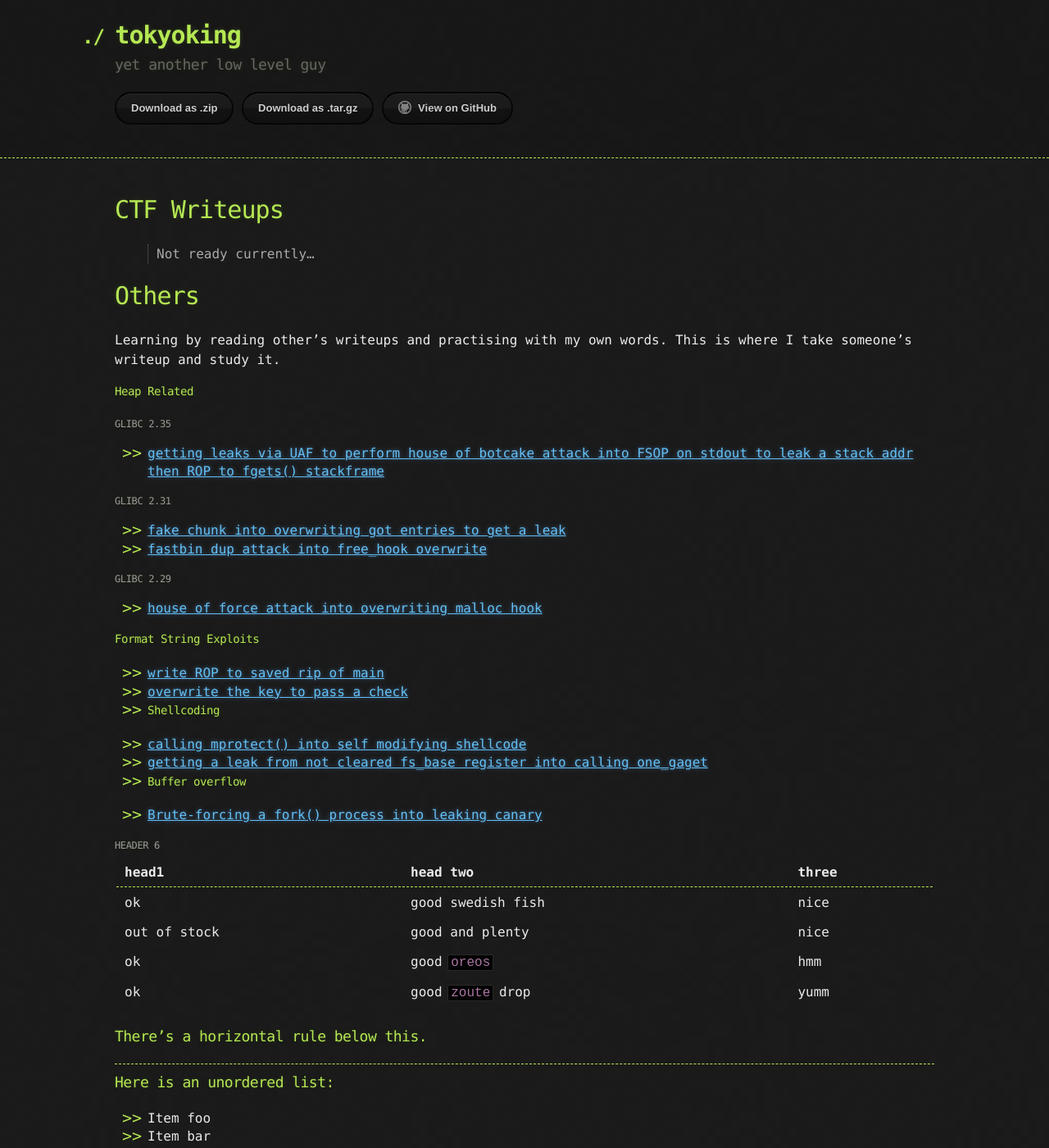
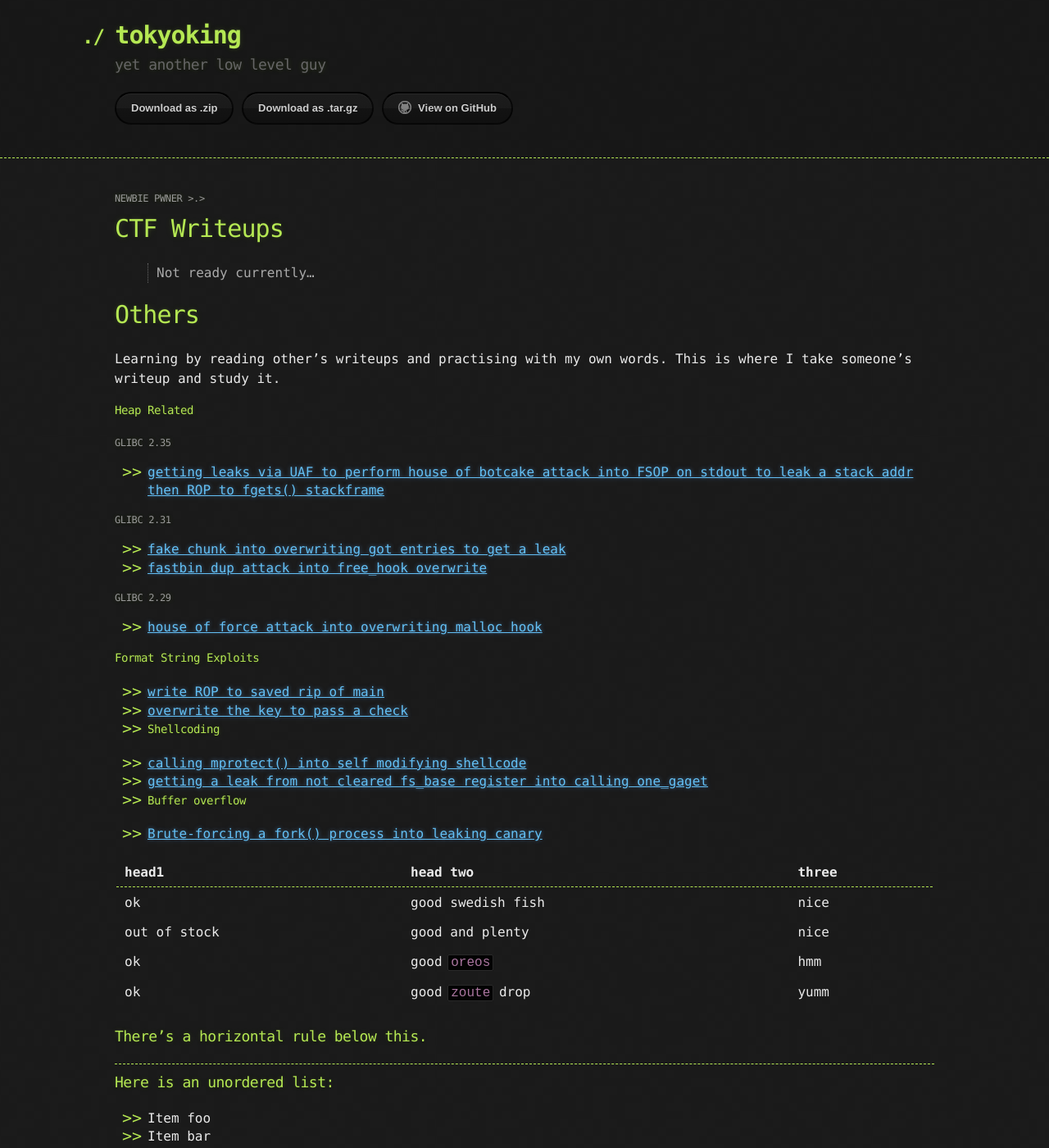
Before and after one commit to 4rsp/4rsp.github.io, a Jekyll site: the page built from index.md, in a window 1280 px wide and 1400 px high. Shown: the whole window at 82% size. Built offline with Jekyll 4.4.1, drawn with Linux system fonts in a browser that asks for light colours; our own code applies the rules of GitHub Pages for plain Markdown files.

Commit message:
Update index.md

```diff
--- a/index.md
+++ b/index.md
@@ -1,6 +1,7 @@
 ---
 layout: default
 ---
+###### newbie pwner >.>
 
 # CTF Writeups
 
@@ -35,7 +36,7 @@ Learning by reading other's writeups and practising with my own words. This is w
 *   [Brute-forcing a fork() process into leaking canary](../../../../../tokyoking/ctf/tree/main/buffer_overflow/UTCCTF24)
 
 
-###### Header 6
+
 
 | head1        | head two          | three |
 |:-------------|:------------------|:------|
```
